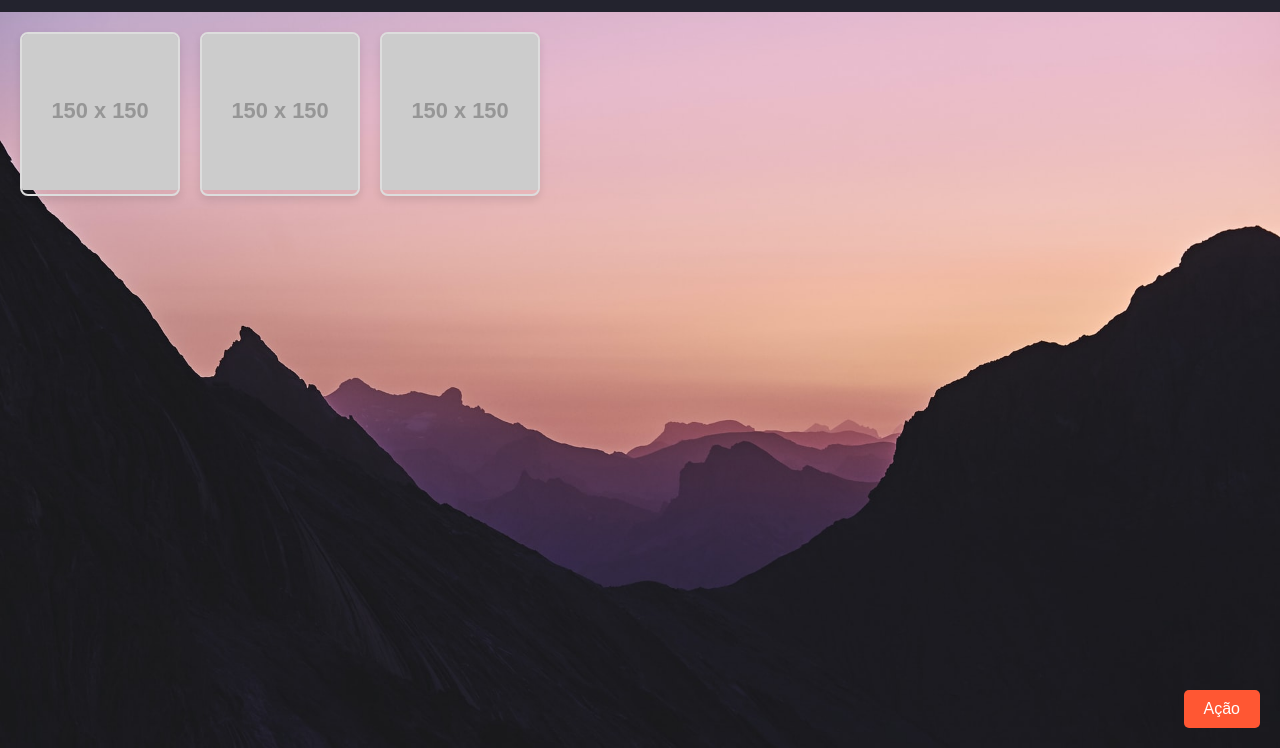
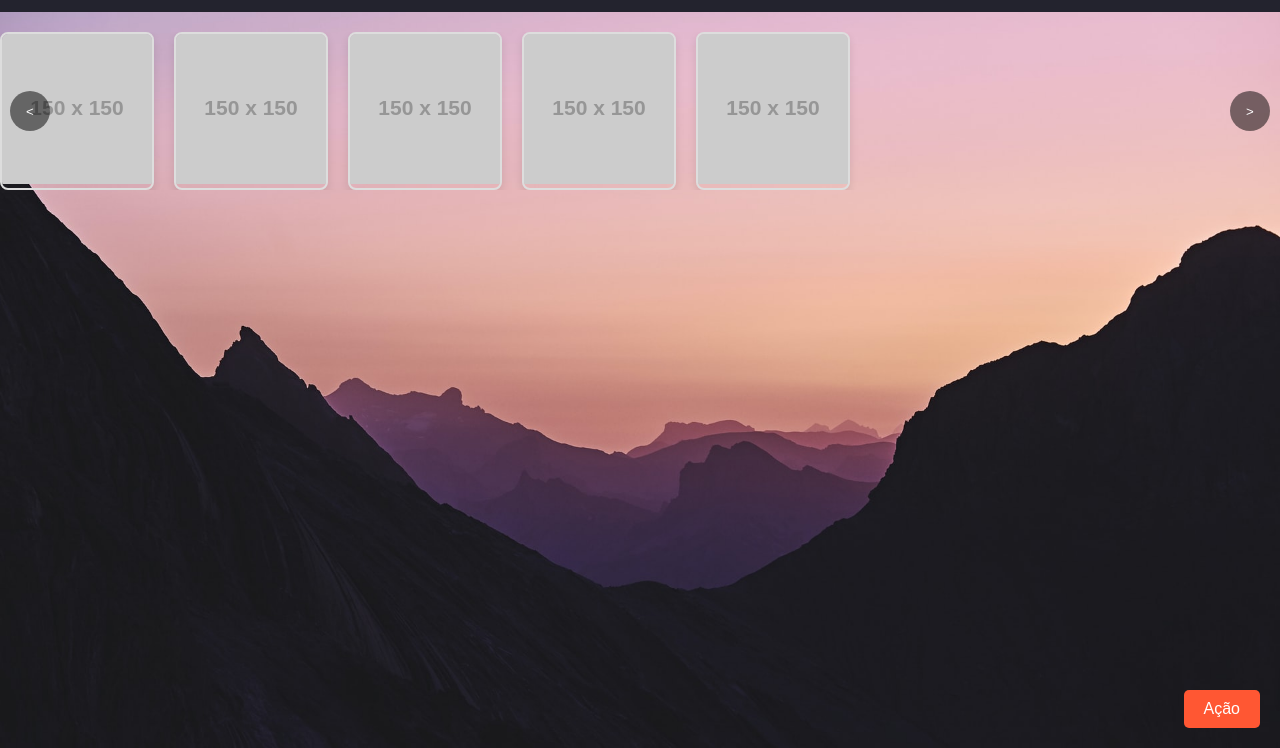
Before and after one commit to deividpro999/de-outro, a plain HTML site: page index.html in a window 1280 px wide. Shown: the part 52-800 px from the top of the page. Drawn offline with Linux system fonts and the light colour scheme; placeholder pictures from the web are drawn by us.

Commit message:
Update index.html

```diff
--- a/index.html
+++ b/index.html
@@ -13,15 +13,27 @@
       font-size: 32px;
     }
 
-    /* Estilização para grid de streams */
-    .stream-grid {
-      display: grid;
-      grid-template-columns: repeat(auto-fill, minmax(150px, 1fr));
-      gap: 20px;
-      padding: 20px;
+    /* Estilização para o carrossel de streams */
+    .carousel {
+      position: relative;
+      overflow: hidden;
+      width: 100%;
+      padding: 20px 0;
+    }
+
+    .carousel-track-container {
+      display: flex;
+      overflow: hidden;
+    }
+
+    .carousel-track {
+      display: flex;
+      transition: transform 0.5s ease;
     }
 
     .stream-thumbnail {
+      min-width: 150px;
+      margin-right: 20px;
       text-align: center;
       border: 2px solid #ddd;
       border-radius: 8px;
@@ -32,6 +44,32 @@
     .stream-thumbnail img {
       width: 100%;
       height: auto;
+    }
+
+    /* Estilo dos botões de navegação */
+    .carousel-button {
+      position: absolute;
+      top: 50%;
+      transform: translateY(-50%);
+      background-color: rgba(0, 0, 0, 0.5);
+      color: white;
+      border: none;
+      border-radius: 50%;
+      width: 40px;
+      height: 40px;
+      display: flex;
+      justify-content: center;
+      align-items: center;
+      cursor: pointer;
+      z-index: 10;
+    }
+
+    .carousel-button.left {
+      left: 10px;
+    }
+
+    .carousel-button.right {
+      right: 10px;
     }
 
     /* Estilo do botão */
@@ -73,7 +111,10 @@
     </nav>
   </header>
   <main>
-    <section class="stream-grid">
+    <section class="carousel">
+      <button class="carousel-button left">&lt;</button>
+      <div class="carousel-track-container">
+        <div class="carousel-track">
           <div class="stream-thumbnail">
             <img src="https://via.placeholder.com/150" alt="Thumbnail 1">
           </div>
@@ -83,10 +124,53 @@
           <div class="stream-thumbnail">
             <img src="https://via.placeholder.com/150" alt="Thumbnail 3">
           </div>
+          <div class="stream-thumbnail">
+            <img src="https://via.placeholder.com/150" alt="Thumbnail 4">
+          </div>
+          <div class="stream-thumbnail">
+            <img src="https://via.placeholder.com/150" alt="Thumbnail 5">
+          </div>
           <!-- Adicione mais miniaturas conforme necessário -->
+        </div>
+      </div>
+      <button class="carousel-button right">&gt;</button>
     </section>
     <button id="action-button">Ação</button>
   </main>
   <script src="mobile-navbar.js"></script>
+  <script>
+    const track = document.querySelector('.carousel-track');
+    const slides = Array.from(track.children);
+    const nextButton = document.querySelector('.carousel-button.right');
+    const prevButton = document.querySelector('.carousel-button.left');
+
+    const slideWidth = slides[0].getBoundingClientRect().width;
+
+    const setSlidePosition = (slide, index) => {
+      slide.style.left = slideWidth * index + 'px';
+    }
+
+    slides.forEach(setSlidePosition);
+
+    nextButton.addEventListener('click', () => {
+      const currentSlide = track.querySelector('.active');
+      const nextSlide = currentSlide.nextElementSibling;
+      const amountToMove = nextSlide.style.left;
+
+      track.style.transform = 'translateX(-' + amountToMove + ')';
+      currentSlide.classList.remove('active');
+      nextSlide.classList.add('active');
+    });
+
+    prevButton.addEventListener('click', () => {
+      const currentSlide = track.querySelector('.active');
+      const prevSlide = currentSlide.previousElementSibling;
+      const amountToMove = prevSlide.style.left;
+
+      track.style.transform = 'translateX(-' + amountToMove + ')';
+      currentSlide.classList.remove('active');
+      prevSlide.classList.add('active');
+    });
+  </script>
 </body>
 </html>
```
Lines whose indentation alone changed are shown as unchanged.
